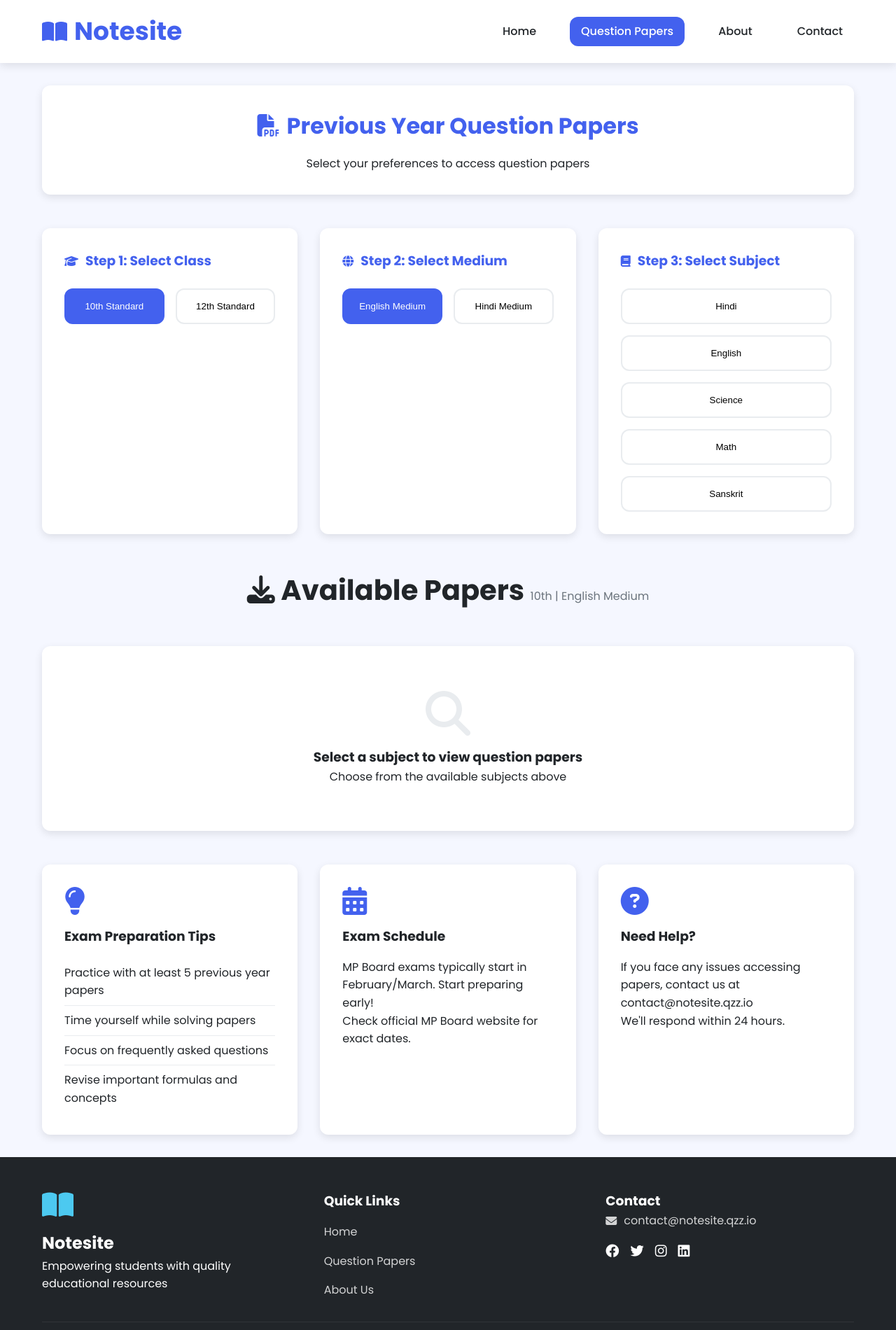
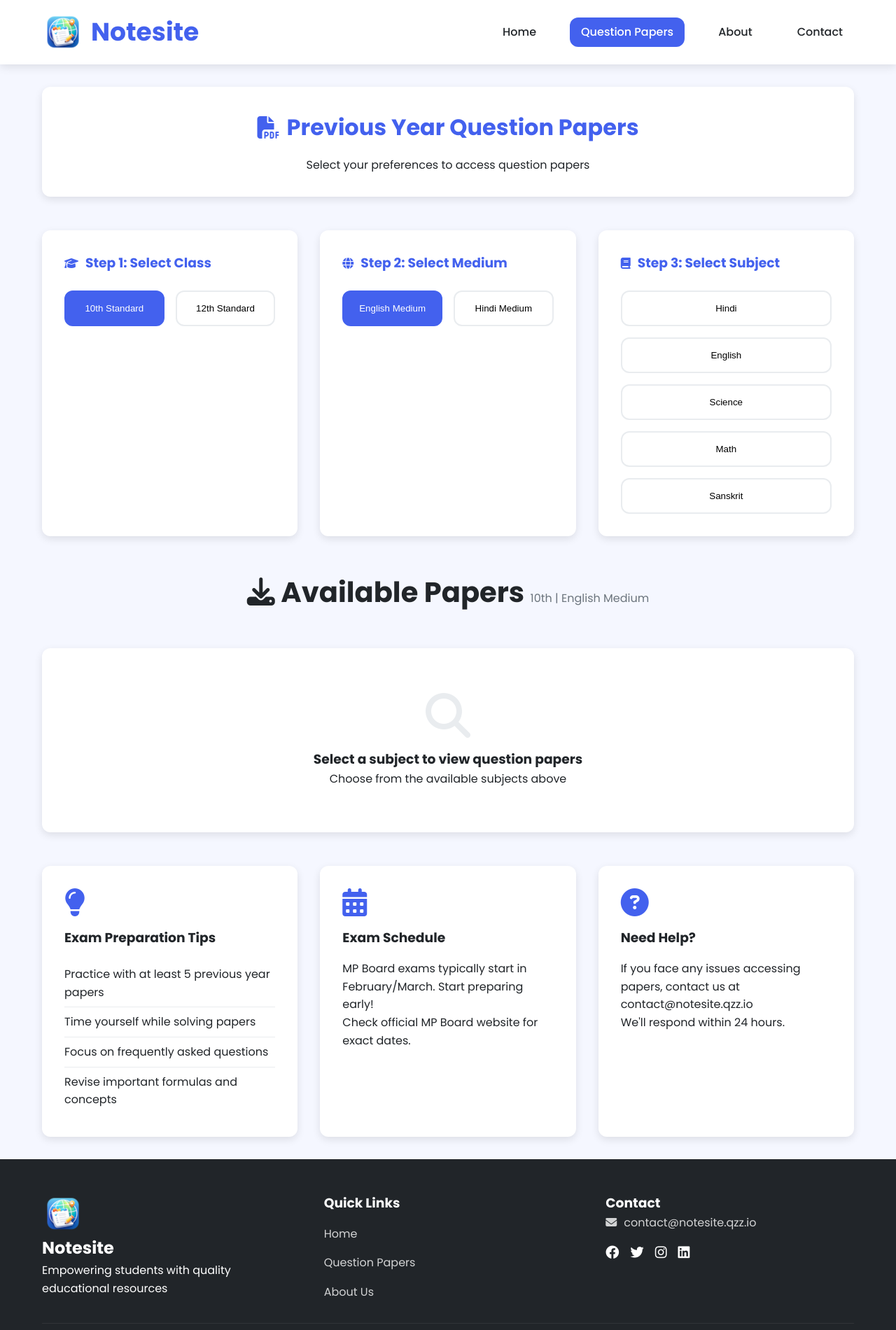
Before and after one commit to aarav252001rr-alt/notesite, a plain HTML site: page papers.html in a window 1280 px wide. Shown: the top 1900 px of the page at 70% size. Drawn offline with Linux system fonts and the light colour scheme.

Commit message:
Update papers.html

```diff
--- a/papers.html
+++ b/papers.html
@@ -7,14 +7,14 @@
     <link rel="stylesheet" href="style.css">
     <link rel="stylesheet" href="https://cdnjs.cloudflare.com/ajax/libs/font-awesome/6.4.0/css/all.min.css">
     <link href="https://fonts.googleapis.com/css2?family=Poppins:wght@300;400;500;600;700&family=Roboto:wght@300;400;500&display=swap" rel="stylesheet">
-    <link rel="icon" type="image/x-icon" href="https://img.icons8.com/color/96/000000/notebook.png">
+    <link rel="/favicon.png" type="image/x-icon" href="https://img.icons8.com/color/96/000000/notebook.png">
 </head>
 <body>
     <!-- Navigation -->
     <nav class="navbar">
         <div class="nav-container">
             <div class="logo">
-                <i class="fas fa-book-open"></i>
+                <img src="/favicon.png" alt="Website Icon" width="60" height="60">
                 <a href="index.html" style="text-decoration: none; color: inherit;">
                     <h1>Notesite</h1>
                 </a>
@@ -125,7 +125,7 @@
         <div class="container">
             <div class="footer-content">
                 <div class="footer-logo">
-                    <i class="fas fa-book-open"></i>
+                    <img src="/favicon.png" alt="Website Icon" width="60" height="60">
                     <h2>Notesite</h2>
                     <p>Empowering students with quality educational resources</p>
                 </div>
```
